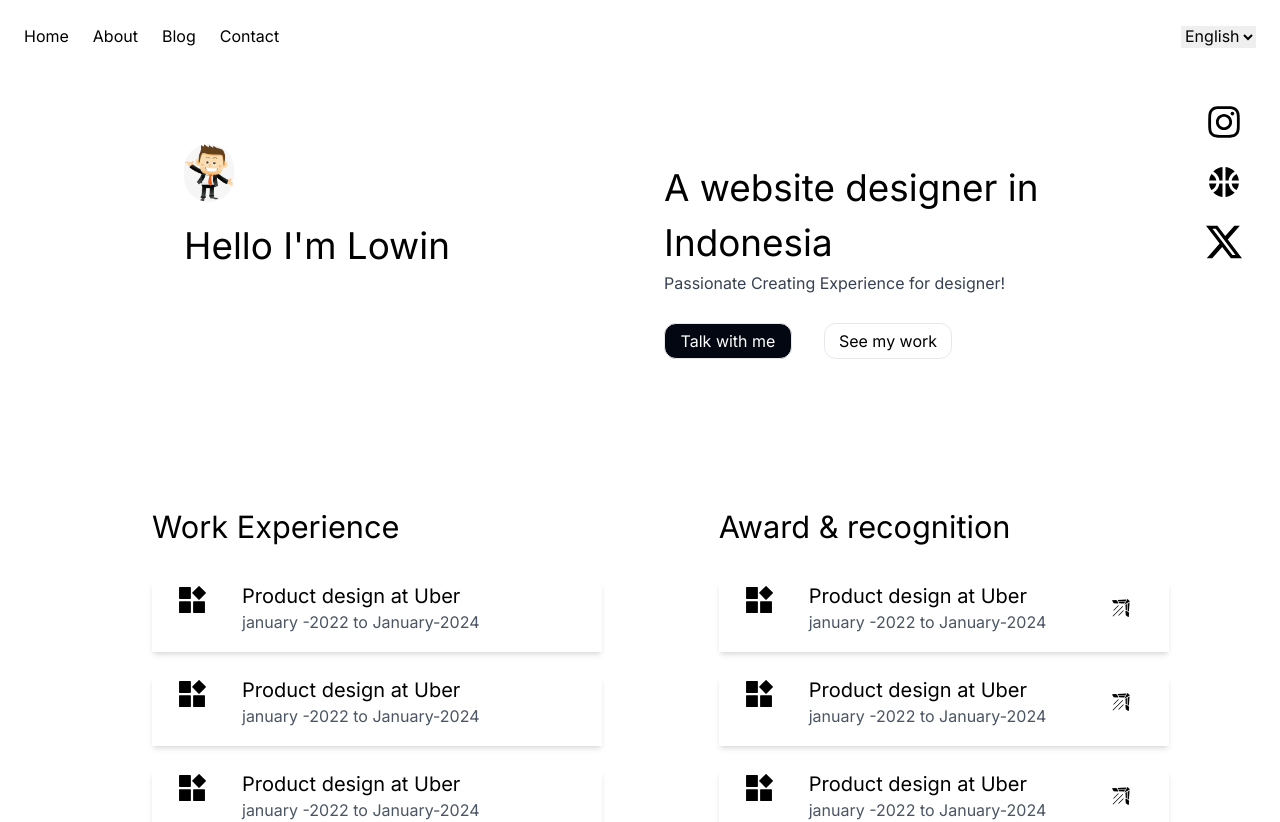
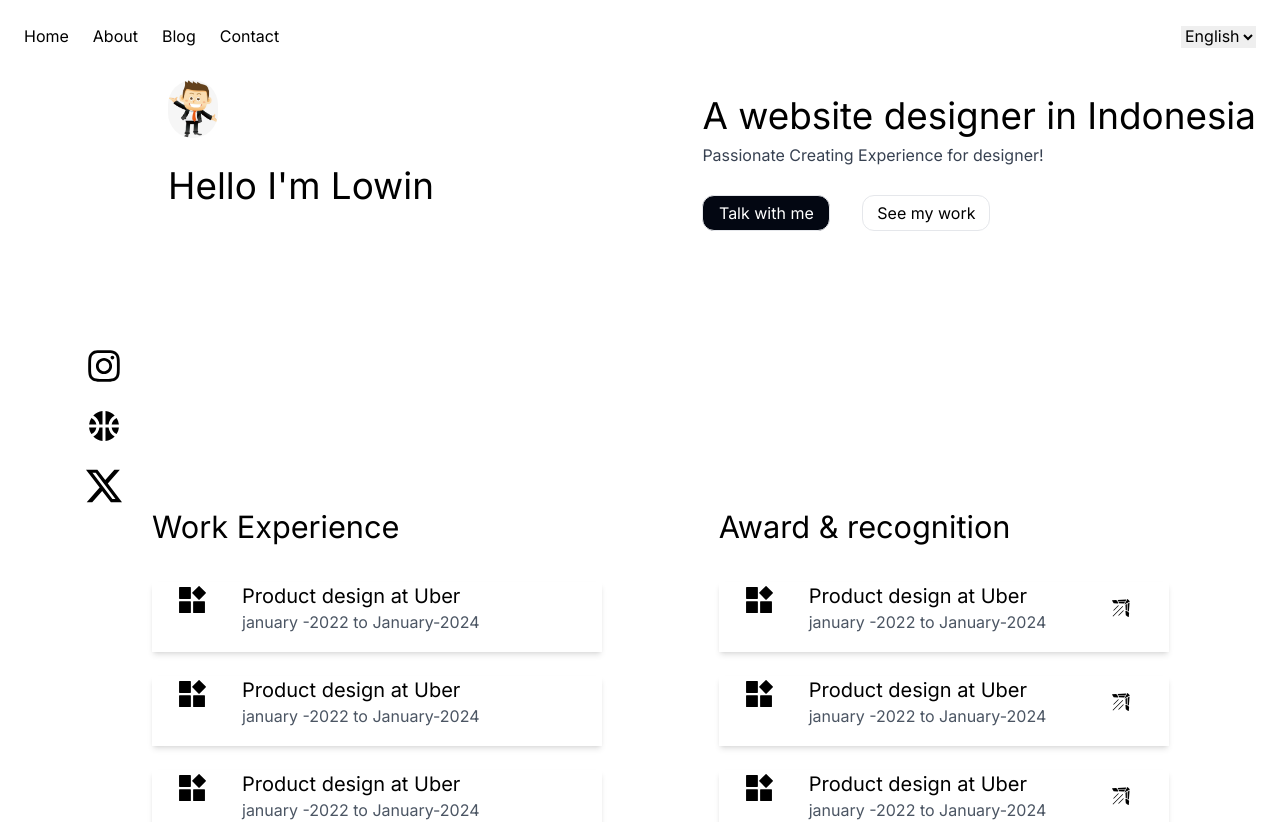
Before and after one commit to lowinn/portfolio-client, a Next.js app: page /en/page/about in a window 1280 px wide. Shown: the top 822 px of the page. Built offline with nearby package versions, Linux system fonts and the light colour scheme; no server answers.

Commit message:
responsive

```diff
--- a/src/app/[locale]/page/about/page.tsx
+++ b/src/app/[locale]/page/about/page.tsx
@@ -10,19 +10,19 @@ export default function page() {
   return (
 
     <div className=''>
-      <div className=' w-full h-[400px] flex'>
-        <div className='w-[550px] h-[400px]  ml-40'>
+      <div className=' w-full h-[400px] flex flex-col lg:flex-row lg:flex-wrap lg:justify-between'>
+        <div className='w-full sm:w-[500px] h-[400px] sm:h-[200px] ml-0 sm:ml-10 md:ml-36'>
           <Image
             src="/image.png"
             alt="GFG logo imported from public directory"
-            className=' rounded-full mt-24'
+            className=' rounded-full mt-24 lg:mt-8'
             width={50}
             height={8}
           />
-          <h5 className=' mt-4'>Hello I'm Lowin </h5>
+          <h5 className=' mt-4 lg:mt-5'>Hello I'm Lowin </h5>
         </div>
-        <div className='w-[550px] h-[400px]'>
-          <h5 className=' mt-28'>A website designer in Indonesia</h5>
+        <div className='w-fullsm:w-[500px] h-[550px] ml-0 sm:h-[200px] '>
+          <h5 className=' mt-5 sm:mt-10'>A website designer in Indonesia</h5>
           <p className='text-gray-700'>Passionate Creating Experience for designer!</p>
 
           <button className='border  w-32 h-9 rounded-xl  bg-gray-950 mt-7 text-white p-1'>Talk with me </button>
```
